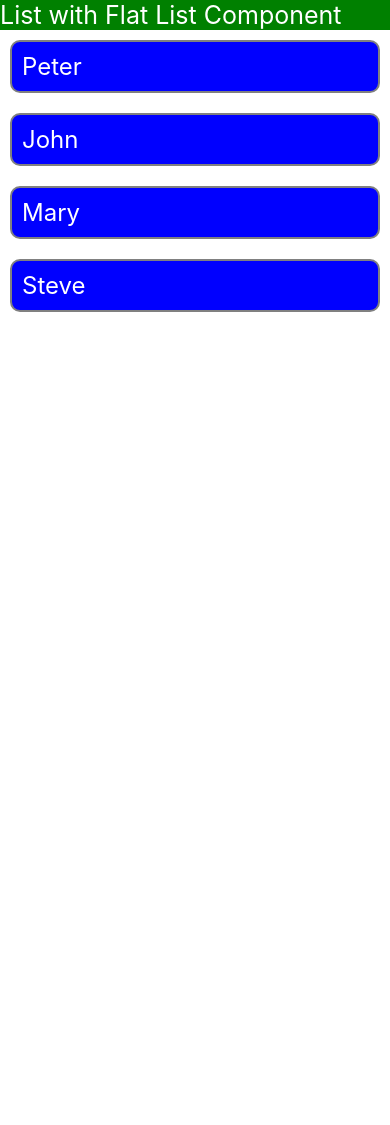
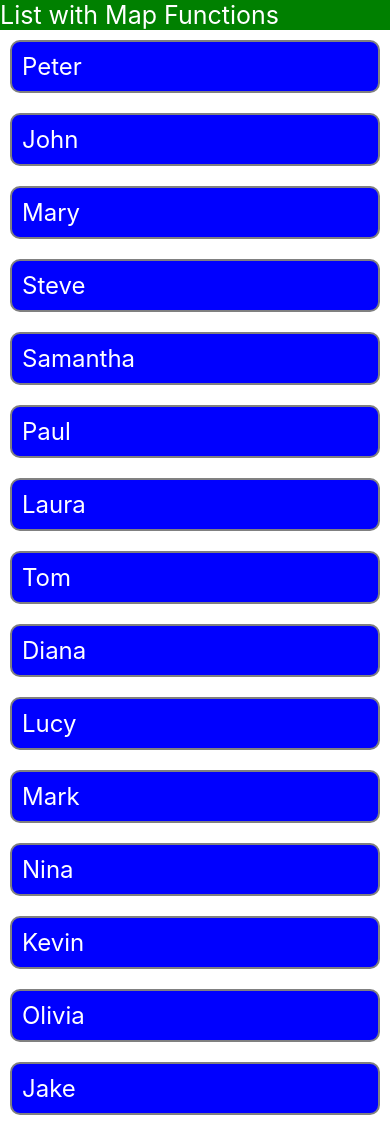
Before and after one commit to mtalhaleo2002/RN-App-From-Bg, a React Native app: screen / in a window 390 px wide. Before the commit the page ends 844 px from the top, so only its background shows below. Built offline with nearby package versions, Linux system fonts and the light colour scheme.

Commit message:
List With Map Functions

```diff
--- a/App.tsx
+++ b/App.tsx
@@ -1,5 +1,5 @@
 import React from 'react';
-import { Text, View, StyleSheet, FlatList } from 'react-native';
+import { Text, View, StyleSheet, ScrollView } from 'react-native';
 const App = () => {
   const users = [
     {
@@ -18,19 +18,30 @@ const App = () => {
       name: 'Steve',
       id: 4,
     },
+    { name: 'Samantha', id: 5 },
+    { name: 'Paul', id: 6 },
+    { name: 'Laura', id: 7 },
+    { name: 'Tom', id: 8 },
+    { name: 'Diana', id: 9 },
+    { name: 'Lucy', id: 10 },
+    { name: 'Mark', id: 11 },
+    { name: 'Nina', id: 12 },
+    { name: 'Kevin', id: 13 },
+    { name: 'Olivia', id: 14 },
+    { name: 'Jake', id: 15 },
   ];
   return (
     <View>
       <Text style={{ fontSize: 25, backgroundColor: 'green', color: 'white' }}>
-        List with Flat List Component
+        List with Map Functions
       </Text>
-
-      <FlatList
-        data={users}
-        renderItem={({ item }) => (
-          <Text style={styles.itemBox}>{item.name}</Text>
-        )}
-      />
+      <ScrollView>
+        {users.map(userNo => (
+          <Text key={userNo.id} style={styles.itemBox}>
+            {userNo.name}
+          </Text>
+        ))}
+      </ScrollView>
     </View>
   );
 };
```
